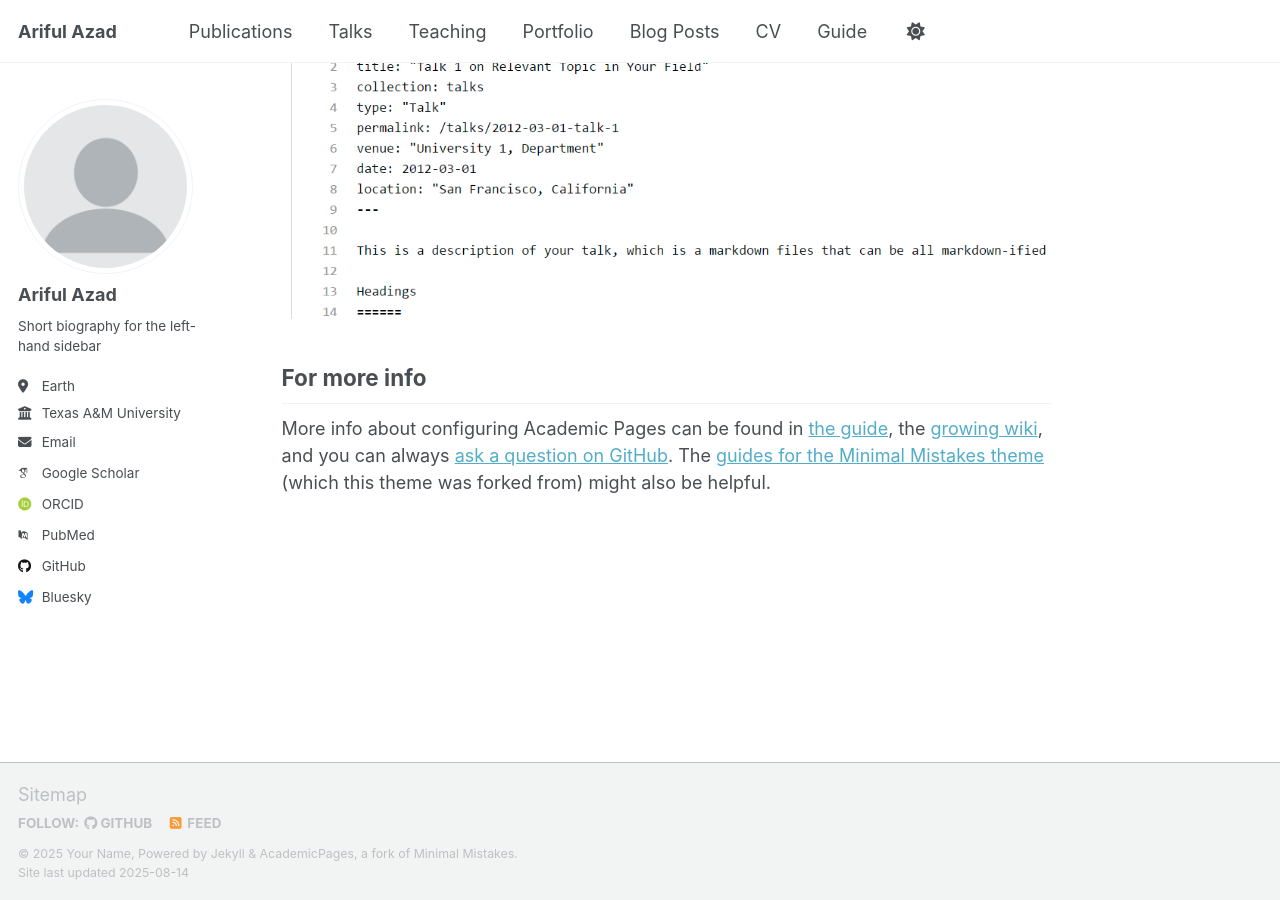
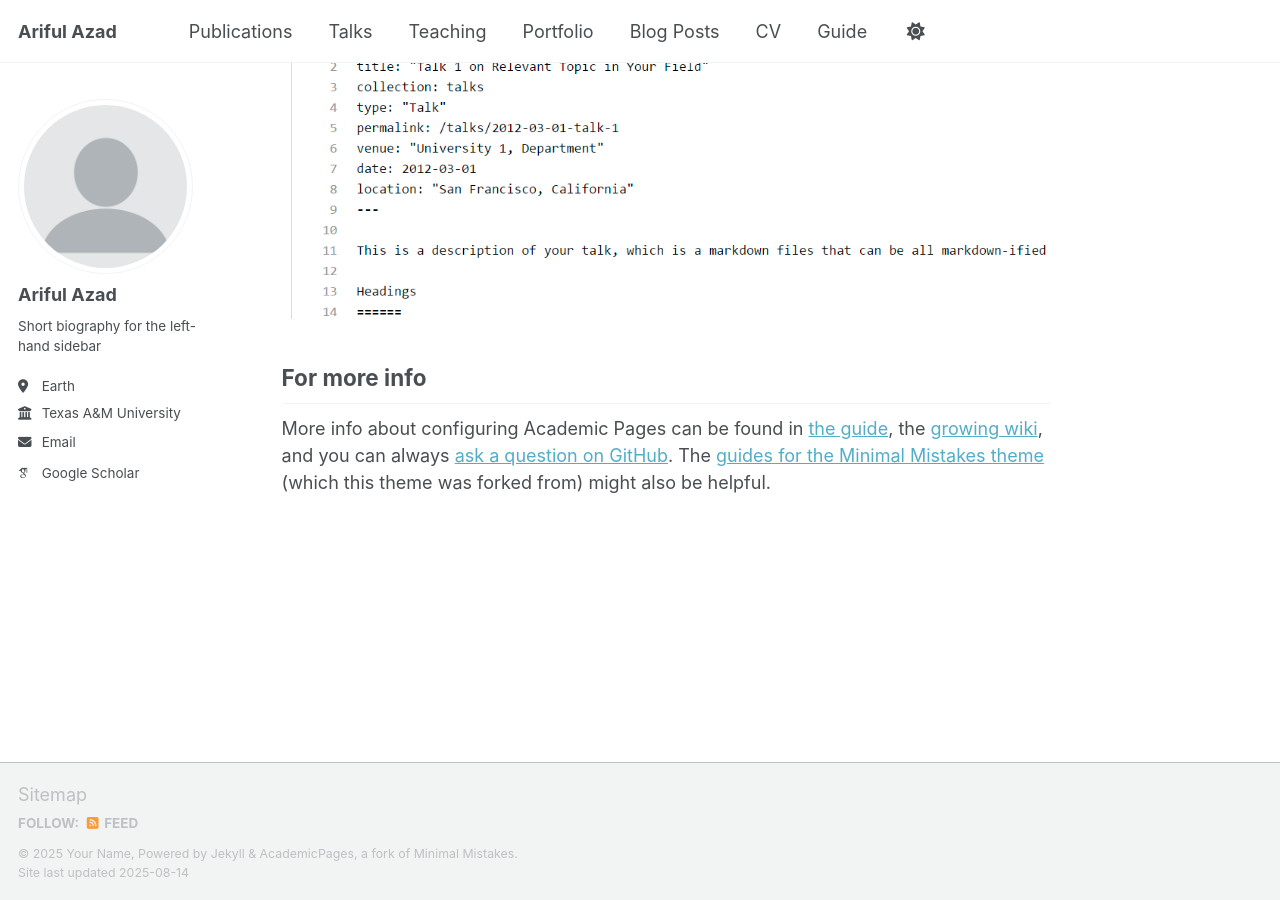
Before and after one commit to arifulazad/arifulazad.github.io, a Jekyll site: the page built from _pages/about.md, in a window 1280 px wide and 900 px high, scrolled down 2880 px. Built offline with Jekyll 4.4.1, drawn with Linux system fonts in a browser that asks for light colours; some web fonts are replaced; a script that is not in the unit is left out.

Commit message:
Update _config.yml

```diff
--- a/_config.yml
+++ b/_config.yml
@@ -34,12 +34,12 @@ author:
   # Academic websites
   academia         : # URL
   arxiv            : # URL - Update with the correct link to your profile
-  googlescholar    : "https://scholar.google.com/citations?user=PS_CX0AAAAAJ"
+  googlescholar    : "https://scholar.google.com/citations?hl=en&user=9jK5lfsAAAAJ"
   inspire-hep      : # URL
   impactstory      : # URL
-  orcid            : "http://orcid.org/yourorcidurl"
+  orcid            : #"http://orcid.org/yourorcidurl"
   semantic         : # URL
-  pubmed           : "https://www.ncbi.nlm.nih.gov/pubmed/?term=john+snow"
+  pubmed           : #"https://www.ncbi.nlm.nih.gov/pubmed/?term=john+snow"
   researchgate     : # URL
   scopus           : # URL
 
@@ -47,13 +47,13 @@ author:
   bitbucket        : # Username - Update with your username on the site
   codepen          : # Username
   dribbble         : # Username
-  github           : "academicpages"
+  github           : #"academicpages"
   kaggle           : # Username
   stackoverflow    : # User number or user number and name (i.e., use "1" or "1/jeff-atwood")
 
   # Social media
   artstation       : # Username
-  bluesky          : "bsky.app" # Replace this with you Bluesky username
+  bluesky          : #"bsky.app" # Replace this with you Bluesky username
   facebook         : # Username
   flickr           : # Username
   foursquare       : # Username
```
